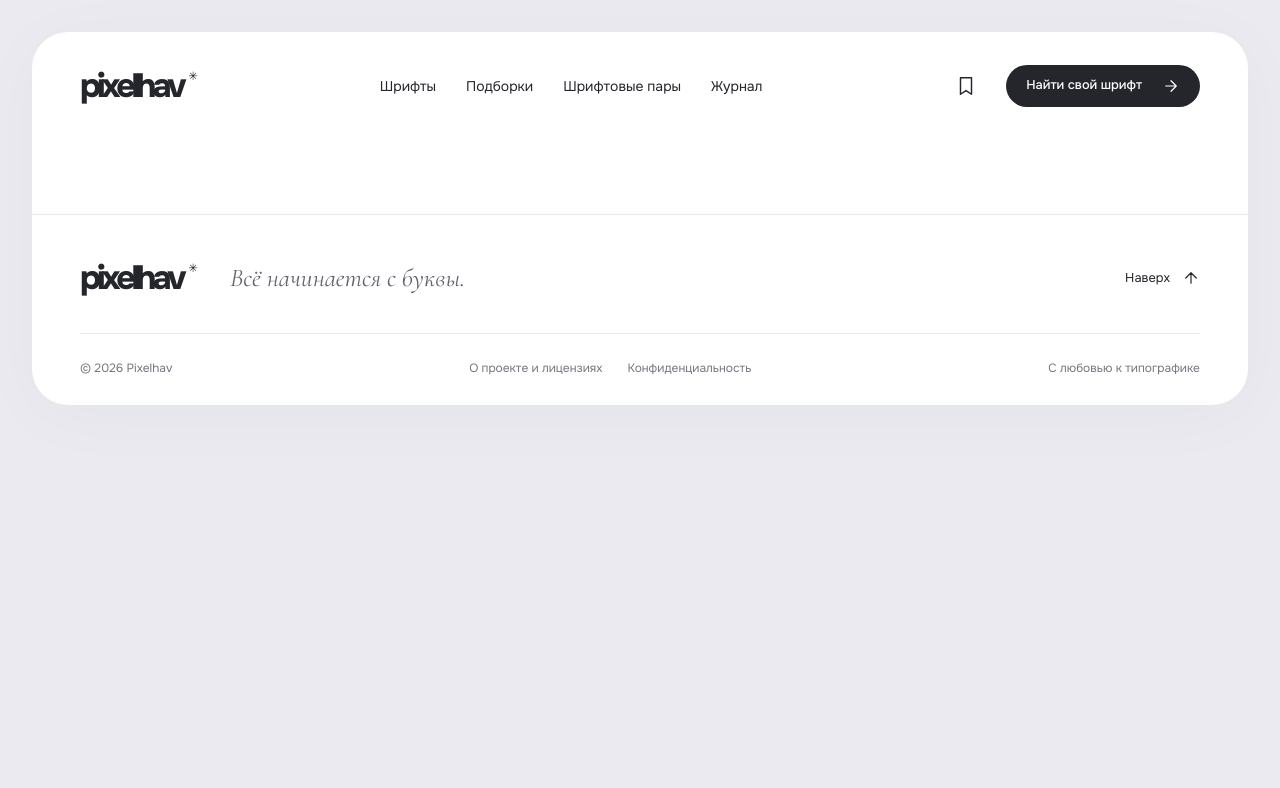
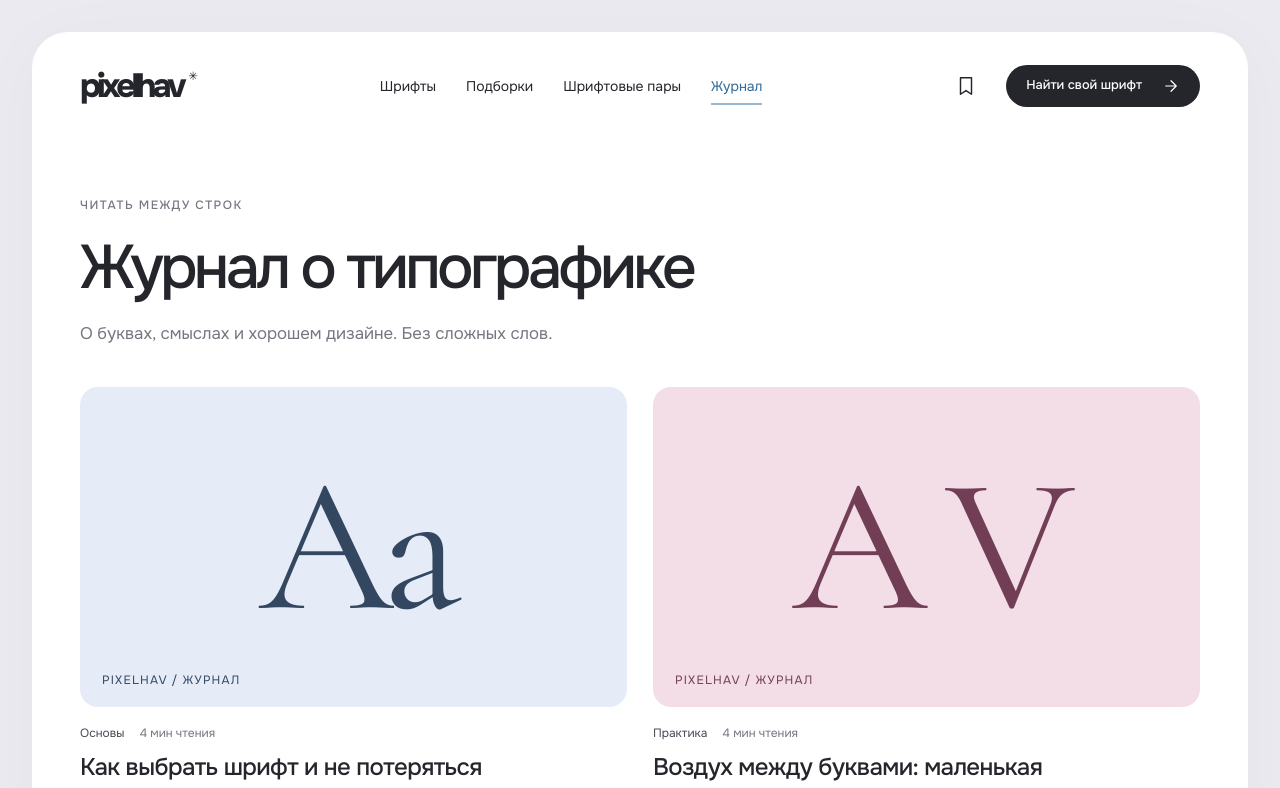
Before and after one commit to aksa4y/liter, a Nuxt app: page /journal in a window 1280 px wide. Shown: the top 788 px of the page. Built offline with nearby package versions, Linux system fonts and the light colour scheme.

Commit message:
Restore page source and apply SEO metadata

```diff
--- a/app/pages/journal/index.vue
+++ b/app/pages/journal/index.vue
@@ -1,5 +1,10 @@
-<script setsp lang="ts">
+<script setup lang="ts">
 import { articles } from '~/data/articles'
-ssePageSeo('Журнал о типографике', 'Как выбирать и сочетать шрифты, настраивать интервалы и работать с кириллицей. Понятные материалы о типографике от Pixelhav.')
+usePageSeo(
+  'Журнал о типографике и шрифтах',
+  'Практические статьи о том, как выбрать шрифт с кириллицей, сочетать гарнитуры и настроить кернинг, трекинг и межстрочный интервал.',
+  false,
+  ['типографика', 'как выбрать шрифт', 'сочетание шрифтов', 'кернинг', 'трекинг', 'межстрочный интервал', 'кириллические шрифты']
+)
 </script>
 <template><div class="page-content content-pad"><div class="page-heading"><span class="eyebrow">Читать между строк</span><h1>Журнал о типографике</h1><p>О буквах, смыслах и хорошем дизайне. Без сложных слов.</p></div><div class="article-grid journal-grid"><ArticleCard v-for="article in articles" :key="article.slug" :article="article" /></div><AdSlot /></div></template>
```
